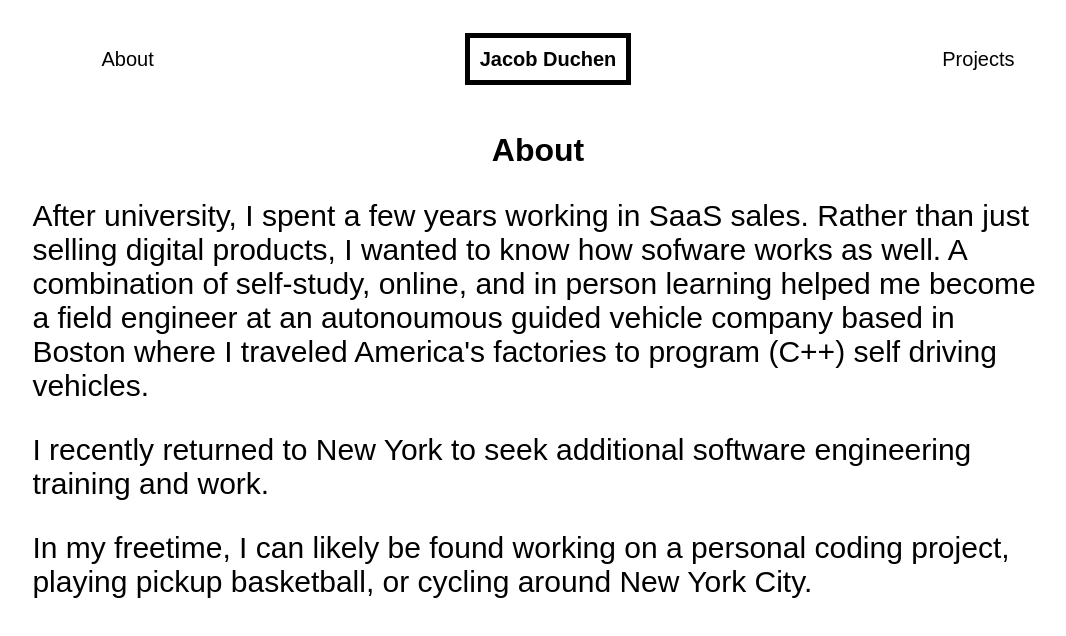
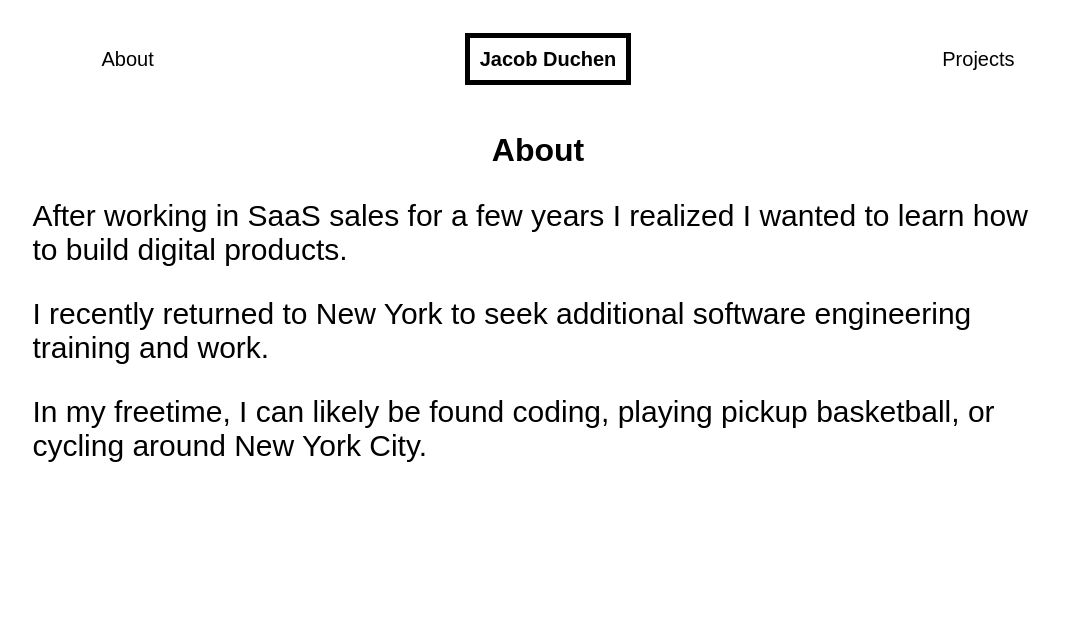
Before and after one commit to fatcatdog/simple_react_site, a React (Create React App) app: page /about in a window 1280 px wide. Shown: the top 636 px of the page, without its empty margins (102-1168 px from the left). Built offline with nearby package versions, Linux system fonts and the light colour scheme; what webfontloader would draw is missing.

Commit message:
changing about me section

```diff
--- a/src/components/About.js
+++ b/src/components/About.js
@@ -11,11 +11,11 @@ const About = () => (
 </div>
 
 <div className="about_content">
-<p>After university, I spent a few years working in SaaS sales. Rather than just selling digital products, I wanted to know how sofware works as well. A combination of self-study, online, and in person learning helped me become a field engineer at an autonoumous guided vehicle company based in Boston where I traveled America's factories to program (C++) self driving vehicles.</p>
+<p>After working in SaaS sales for a few years I realized I wanted to learn how to build digital products.</p>
 
 <p>I recently returned to New York to seek additional software engineering training and work.</p>
 
-<p>In my freetime, I can likely be found working on a personal coding project, playing pickup basketball, or cycling around New York City.</p>
+<p>In my freetime, I can likely be found coding, playing pickup basketball, or cycling around New York City.</p>
 </div>
 
 </div>
```
